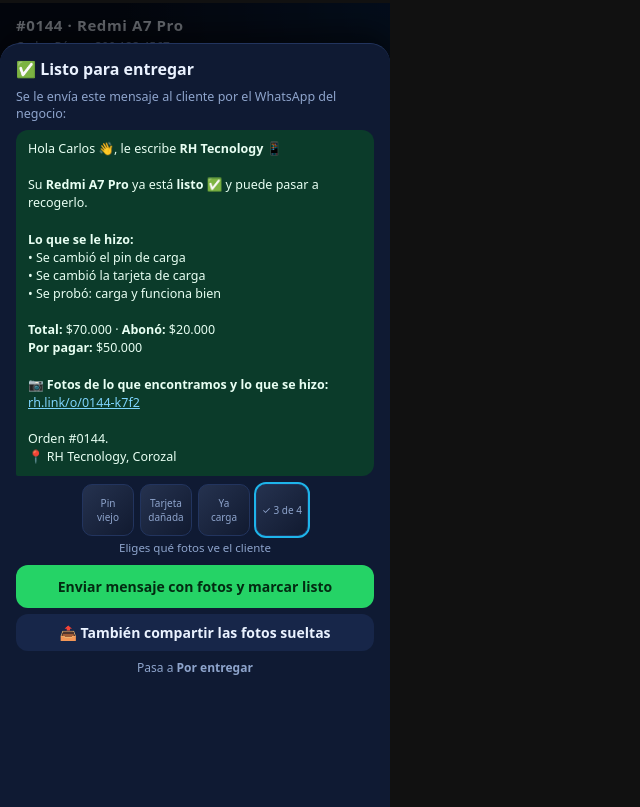
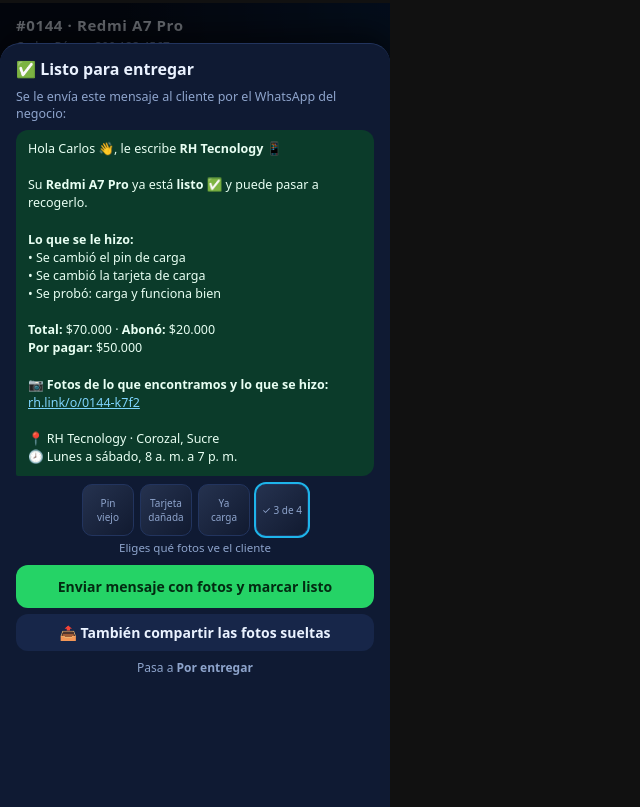
Before and after one commit to AndresAgamez25/Rh-Tecnology, a plain HTML site: page docs/servicio-tecnico/maqueta.html in a window 1280 px wide. Shown: the part 3453-4260 px from the top of the page, without its empty margins (0-640 px from the left). Drawn offline with Linux system fonts and the light colour scheme.

Commit message:
Plan final de Servicio técnico: orden interna, horario, condiciones y extras
Co-Authored-By: Claude Opus 5.5 <noreply@anthropic.com>
Claude-Session: https://claude.ai/code/session_01DEMzrWSaudLimiiRZi8k6E

```diff
--- a/docs/servicio-tecnico/maqueta.html
+++ b/docs/servicio-tecnico/maqueta.html
@@ -188,7 +188,7 @@
 <div class="hoja" style="top:40px">
  <h3>✅ Listo para entregar</h3>
  <p style="margin:0 0 8px;font-size:12.5px;color:var(--suave)">Se le envía este mensaje al cliente por el WhatsApp del negocio:</p>
- <div class="wa-msg">Hola Carlos 👋, le escribe <b>RH Tecnology</b> 📱<br><br>Su <b>Redmi A7 Pro</b> ya está <b>listo</b> ✅ y puede pasar a recogerlo.<br><br><b>Lo que se le hizo:</b><br>• Se cambió el pin de carga<br>• Se cambió la tarjeta de carga<br>• Se probó: carga y funciona bien<br><br><b>Total:</b> $70.000 · <b>Abonó:</b> $20.000<br><b>Por pagar:</b> $50.000<br><br>📷 <b>Fotos de lo que encontramos y lo que se hizo:</b><br><span style="color:#7dd3fc;text-decoration:underline">rh.link/o/0144-k7f2</span><br><br>Orden #0144.<br>📍 RH Tecnology, Corozal</div>
+ <div class="wa-msg">Hola Carlos 👋, le escribe <b>RH Tecnology</b> 📱<br><br>Su <b>Redmi A7 Pro</b> ya está <b>listo</b> ✅ y puede pasar a recogerlo.<br><br><b>Lo que se le hizo:</b><br>• Se cambió el pin de carga<br>• Se cambió la tarjeta de carga<br>• Se probó: carga y funciona bien<br><br><b>Total:</b> $70.000 · <b>Abonó:</b> $20.000<br><b>Por pagar:</b> $50.000<br><br>📷 <b>Fotos de lo que encontramos y lo que se hizo:</b><br><span style="color:#7dd3fc;text-decoration:underline">rh.link/o/0144-k7f2</span><br><br>📍 RH Tecnology · Corozal, Sucre<br>🕗 Lunes a sábado, 8 a. m. a 7 p. m.</div>
  <div class="fotos" style="margin-top:8px;justify-content:center"><div class="foto" style="width:52px;height:52px">Pin<br>viejo</div><div class="foto" style="width:52px;height:52px">Tarjeta<br>dañada</div><div class="foto" style="width:52px;height:52px">Ya<br>carga</div><div class="foto" style="width:52px;height:52px;outline:2px solid var(--celeste)">✓ 3 de 4</div></div>
  <div style="text-align:center;font-size:11.5px;color:var(--suave);margin-top:4px">Eliges qué fotos ve el cliente</div>
  <div class="grande" style="background:#25d366;color:#032b12">Enviar mensaje con fotos y marcar listo</div>
@@ -305,7 +305,7 @@
 </section><section class="pantalla" id="p13" style="background:#000">
 <div style="text-align:center;padding:18px 16px 6px"><img src="logo.webp" alt="" style="width:120px"></div>
 <div class="cuerpo">
- <div class="tarjeta" style="text-align:center"><div style="font-size:12px;color:var(--suave)">Orden #0144</div><div style="font-size:18px;font-weight:800;margin:2px 0">Redmi A7 Pro · Carlos</div><span class="pill verde">✅ Listo para recoger</span></div>
+ <div class="tarjeta" style="text-align:center"><div style="font-size:18px;font-weight:800;margin:2px 0">Redmi A7 Pro · Carlos</div><span class="pill verde">✅ Listo para recoger</span></div>
  <div class="tarjeta"><h4>🔍 Lo que encontramos</h4>
   <div style="display:grid;grid-template-columns:1fr 1fr;gap:8px">
    <div><div class="foto" style="width:100%;height:120px">📷 Pin de carga<br>dañado</div><div style="font-size:11.5px;color:var(--suave);margin-top:3px">El pin de carga no hacía contacto</div></div>
@@ -315,7 +315,7 @@
   <div class="foto" style="width:100%;height:120px">📷 Celular cargando<br>después del arreglo</div>
   <ul style="margin:8px 0 0;padding-left:18px;font-size:13px;line-height:1.55"><li>Se cambió el pin de carga</li><li>Se cambió la tarjeta de carga</li><li>Se probó: carga y funciona bien</li></ul></div>
  <div class="tarjeta"><div class="plata"><div>Total<b>$70.000</b></div><div>Abonó<b>$20.000</b></div><div>Por pagar<b style="color:var(--aviso)">$50.000</b></div></div></div>
- <div style="text-align:center;font-size:11px;color:var(--suave);margin-top:8px">📍 RH Tecnology · Corozal, Sucre · Este enlace deja de funcionar en 1 mes</div>
+ <div style="text-align:center;font-size:11px;color:var(--suave);margin-top:8px">📍 RH Tecnology · Corozal, Sucre<br>🕗 Lunes a sábado, 8 a. m. a 7 p. m. · Este enlace deja de funcionar en 1 mes</div>
 </div>
 <div class="nota"><b>Lo que ve el cliente</b> al tocar el enlace: una página sencilla con el logo, las fotos y lo que se hizo. No muestra claves ni otros datos.</div>
 </section></body></html>
```
Also changed, not shown: docs/servicio-tecnico/13-pagina-cliente.webp, docs/servicio-tecnico/5-listo-whatsapp.webp, 1 other file.
